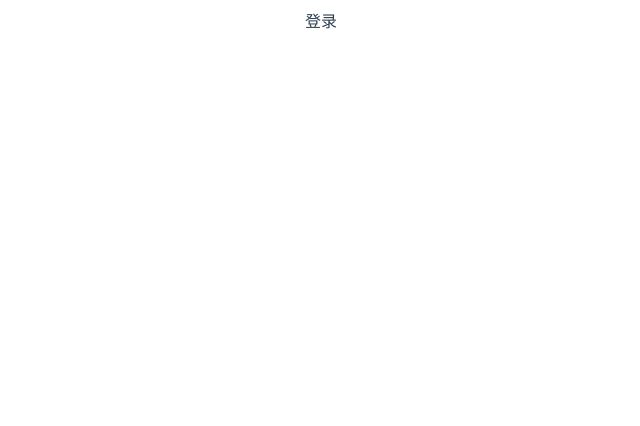
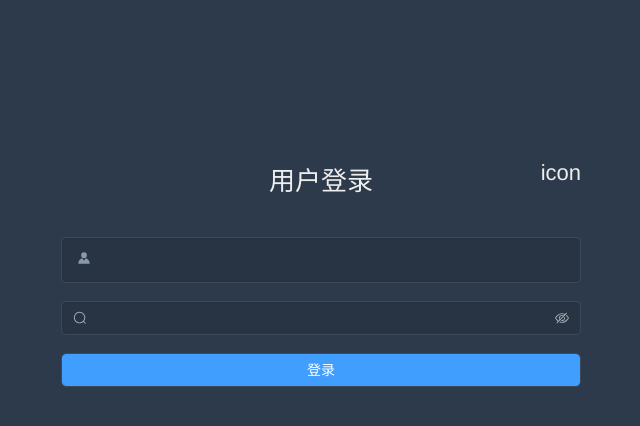
Before and after one commit to NiuCaiXia2022/background-project, a Vue app: page /#/login in a window 1280 px wide. Shown: the top 426 px of the page, without its empty margins (319-959 px from the left). Built offline with nearby package versions, Linux system fonts and the light colour scheme.

Commit message:
feat(login+rule页面): 添加了登录页面+页面样式+密码+点击验证

```diff
--- a/src/App.vue
+++ b/src/App.vue
@@ -3,24 +3,6 @@
 </template>
 
 <style lang="scss">
-#app {
-  font-family: Avenir, Helvetica, Arial, sans-serif;
-  -webkit-font-smoothing: antialiased;
-  -moz-osx-font-smoothing: grayscale;
-  text-align: center;
-  color: #2c3e50;
-}
-
-nav {
-  padding: 30px;
-
-  a {
-    font-weight: bold;
-    color: #2c3e50;
-
-    &.router-link-exact-active {
-      color: #42b983;
-    }
-  }
-}
+//  引入全局样式 (2种、main.js也可以)
+@import url("./style/index.scss");
 </style>
--- a/src/main.js
+++ b/src/main.js
@@ -5,5 +5,7 @@ import 'element-plus/dist/index.css'
 import App from './App.vue'
 import router from './router'
 import store from './store'
+// 引入全局样式 (2种、App也可以)
+// import "./style/index.scss"
 const app = createApp(App)
 app.use(ElementPlus).use(store).use(router).mount('#app')
--- /dev/null
+++ b/src/style/index.css
@@ -0,0 +1,49 @@
+html,
+body {
+  height: 100%;
+  margin: 0;
+  padding: 0;
+  -moz-osx-font-smoothing: grayscale;
+  -webkit-font-smoothing: antialiased;
+  text-rendering: optimizeLegibility;
+  font-family: Helvetica Neue, Helvetica, PingFang SC, Hiragino Sans GB,
+ Microsoft YaHei, Arial, sans-serif;
+}
+
+#app {
+  height: 100%;
+}
+
+*,
+*:before,
+*:after {
+  box-sizing: inherit;
+  margin: 0;
+  padding: 0;
+}
+
+a:focus,
+a:active {
+  outline: none;
+}
+
+a,
+a:focus,
+a:hover {
+  cursor: pointer;
+  color: inherit;
+  text-decoration: none;
+}
+
+div:focus {
+  outline: none;
+}
+
+.clearfix:after {
+  visibility: hidden;
+  display: block;
+  font-size: 0;
+  content: ' ';
+  clear: both;
+  height: 0;
+}
--- /dev/null
+++ b/src/style/index.min.css
@@ -0,0 +1,2 @@
+html,body{height:100%;margin:0;padding:0;-moz-osx-font-smoothing:grayscale;-webkit-font-smoothing:antialiased;text-rendering:optimizeLegibility;font-family:Helvetica Neue, Helvetica, PingFang SC, Hiragino Sans GB,
+ Microsoft YaHei, Arial, sans-serif}#app{height:100%}*,*:before,*:after{box-sizing:inherit;margin:0;padding:0}a:focus,a:active{outline:none}a,a:focus,a:hover{cursor:pointer;color:inherit;text-decoration:none}div:focus{outline:none}.clearfix:after{visibility:hidden;display:block;font-size:0;content:' ';clear:both;height:0}
--- /dev/null
+++ b/src/style/index.scss
@@ -0,0 +1,51 @@
+html,
+body {
+  height: 100%;
+  margin: 0;
+  padding: 0;
+  -moz-osx-font-smoothing: grayscale;
+  -webkit-font-smoothing: antialiased;
+  text-rendering: optimizeLegibility;
+  font-family: Helvetica Neue, Helvetica, PingFang SC, Hiragino Sans GB,
+    Microsoft YaHei, Arial, sans-serif;
+}
+
+#app {
+  height: 100%;
+}
+
+*,
+*:before,
+*:after {
+  box-sizing: inherit;
+  margin: 0;
+  padding: 0;
+}
+
+a:focus,
+a:active {
+  outline: none;
+}
+
+a,
+a:focus,
+a:hover {
+  cursor: pointer;
+  color: inherit;
+  text-decoration: none;
+}
+
+div:focus {
+  outline: none;
+}
+
+.clearfix {
+  &:after {
+    visibility: hidden;
+    display: block;
+    font-size: 0;
+    content: ' ';
+    clear: both;
+    height: 0;
+  }
+}
--- a/src/views/login/index.vue
+++ b/src/views/login/index.vue
@@ -1,8 +1,193 @@
 <template>
-  <div class="login-content">登录</div>
+  <div class="login-content">
+    <!-- 表单 -->
+    <el-form
+      :model="loginForm"
+      ref="LoginForm"
+      :rules="logingRoules"
+      class="loginform"
+    >
+      <!-- 头部  -->
+      <div class="login-top">
+        <h3 class="login-title">用户登录</h3>
+        <span class="icon">icon</span>
+      </div>
+      <el-form-item prop="username">
+        <!-- 第一种icon -->
+        <span class="svg-content">
+          <el-icon>
+            <avatar />
+          </el-icon>
+        </span>
+        <el-input v-model="loginForm.username" />
+      </el-form-item>
+      <el-form-item prop="password">
+        <el-input :type="inputType" v-model="loginForm.password">
+          <!-- 第二种icon -->
+          <template #prefix>
+            <el-icon class="el-input__icon"><search /></el-icon>
+          </template>
+          <template #suffix>
+            <el-icon v-if="inputType==='password'" @click="handlePasswordStatus()" class="el-input__icon">
+              <Hide />
+            </el-icon>
+            <el-icon v-else @click="handlePasswordStatus()" class="el-input__icon">
+              <View />
+            </el-icon>
+          </template>
+        </el-input>
+      </el-form-item>
+      <el-form-item>
+        <el-button class="form-bottom" type="primary" @click="handleLoginForm()"
+          >登录</el-button
+        >
+      </el-form-item>
+    </el-form>
+  </div>
 </template>
+// script setup 另一种方式 不用xiereturn
 <script setup>
+// 引入 reactive 参数必须是对象
+import { reactive, ref } from 'vue'
+// 图标
+import { Avatar, Search, View, Hide } from '@element-plus/icons-vue'
+import { validatePassword } from './rule.js'
 
+const LoginForm = ref(null)// 表单验证
+const inputType = ref('password')// 密码状态
+// 表单数据
+const loginForm = reactive({
+  username: '',
+  password: ''
+})
+// 验证 移动到 rule.js
+// const validatePassword = (rule, value, callback) => {
+//   if (value.length < 6) {
+//     callback(new Error('密码不能少于6位'))
+//   } else {
+//     callback()
+//   }
+// }
+
+// 验证表单数据
+const logingRoules = reactive({
+  username: [
+    {
+      required: true,
+      trigger: 'blur',
+      message: '用户名为必填项'
+    }
+  ],
+  password: [
+    {
+      required: true,
+      trigger: 'blur',
+      validator: validatePassword
+    }
+  ]
+})
+
+// 点击登录
+const handleLoginForm = async () => {
+  LoginForm.value.validate(async (valid) => {
+    if (!valid) return
+    if (valid) {
+      alert('登录')
+      // const res=await store.dispatch('handleloginsumit',loginform)
+    }
+  })
+  // console.log(LoginForm)
+  // if (!LoginForm) return
+  // await LoginForm.validate((valid) => {
+  //   if (valid) {
+  //     alert('登录')
+  //   }
+  // })
+  // await formEl.validate((valid, fields)
+}
+// 密码切换
+const handlePasswordStatus = () => {
+  inputType.value = inputType.value === 'password' ? 'text' : 'password'
+}
 </script>
 <style lang="scss" scoped>
+// 定义全局颜色
+$bg: #2d3a4b;
+$dark_gray: #889aa4;
+$light_gray: #eee;
+$cursor: #fff;
+//大盒子背景
+.login-content {
+  height: 100%;
+  background-color: $bg;
+  position: relative;
+  // 表单
+  .loginform {
+    width: 520px;
+    position: absolute;
+    left: 50%;
+    margin-left: -260px;
+    top: 160px;
+  }
+  // 头部标签
+  .login-top {
+    position: relative;
+    .login-title {
+      font-size: 26px;
+      color: $light_gray;
+      text-align: center;
+      font-weight: 400;
+      margin-bottom: 40px;
+    }
+    // 图标
+    .icon {
+      position: absolute;
+      top: 0;
+      right: 0;
+      font-size: 22px;
+      color: $light_gray;
+    }
+  }
+  // 表单item
+  ::v-deep .el-form-item {
+    border: 1px solid rgba(255, 255, 255, 0.1);
+    background: rgba(0, 0, 0, 0.1);
+    border-radius: 5px;
+    color: #454545;
+    .form-bottom {
+      width: 100%;
+    }
+    .el-input__wrapper {
+      background: transparent;
+      box-shadow: none;
+    }
+    .el-input__inner {
+      color: $cursor !important;
+    }
+    .svg-content {
+      padding: 6px 5px 6px 15px;
+      color: $dark_gray;
+      vertical-align: middle;
+      display: inline-block;
+    }
+    .el-form-item__content {
+      flex-wrap: nowrap;
+    }
+    ::v-deep .el-input {
+      display: inline-block;
+      height: 47px;
+      width: 85%;
+      input {
+        background: transparent;
+        border: 0px;
+        -webkit-appearance: none;
+        border-radius: 0px;
+        padding: 12px 5px 12px 15px;
+        color: $light_gray;
+        height: 47px;
+        caret-color: $cursor;
+      }
+    }
+  }
+}
 </style>
--- /dev/null
+++ b/src/views/login/rule.js
@@ -0,0 +1,8 @@
+// 验证
+export const validatePassword = (rule, value, callback) => {
+  if (value.length < 6) {
+    callback(new Error('密码不能少于6位'))
+  } else {
+    callback()
+  }
+}
```
Also changed, not shown: .eslintrc.js.
